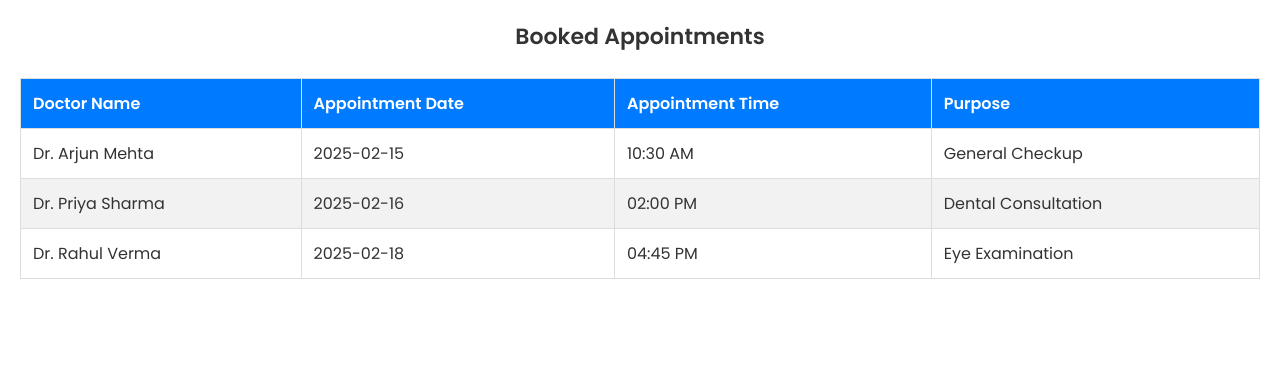
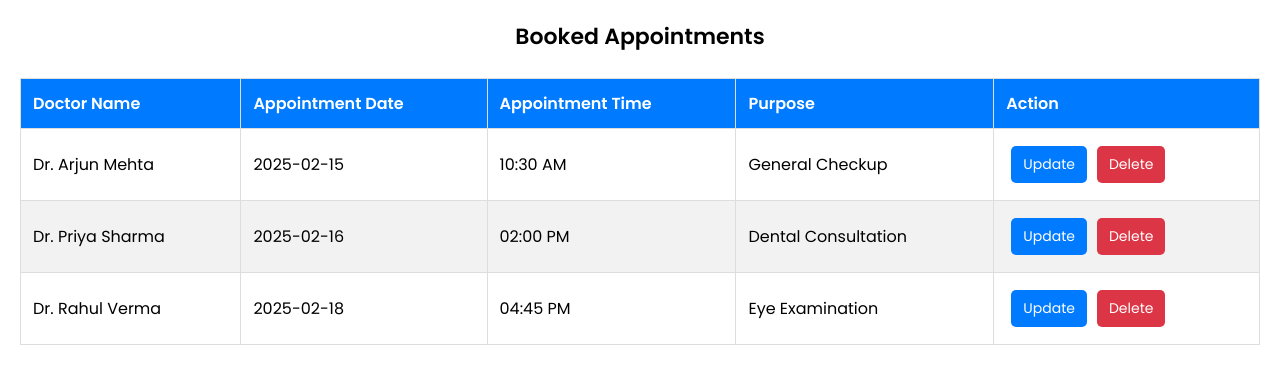
Before and after one commit to ganesh-dev01/Assignment, a Next.js app: page /cms/user/booked in a window 1280 px wide. Shown: the top 384 px of the page. Built offline with nearby package versions, Linux system fonts and the light colour scheme.

Commit message:
user design done

```diff
--- a/pages/cms/user/booked/index.tsx
+++ b/pages/cms/user/booked/index.tsx
@@ -1,9 +1,30 @@
+import { useContext, useState } from 'react';
 import ThemeContext from '@/Theme/Themestate';
-import { useContext } from 'react';
 import styles from '@/styles/user/booked.module.css';
 
 const BookedAppo: React.FC = () => {
   const theme_data = useContext(ThemeContext);
+
+  // State for modals
+  const [showUpdateModal, setShowUpdateModal] = useState(false);
+  const [showDeleteModal, setShowDeleteModal] = useState(false);
+  const [selectedAppointment, setSelectedAppointment] = useState<any>(null);
+
+  const appointments = [
+    { id: 1, doctor: "Dr. Arjun Mehta", date: "2025-02-15", time: "10:30 AM", purpose: "General Checkup" },
+    { id: 2, doctor: "Dr. Priya Sharma", date: "2025-02-16", time: "02:00 PM", purpose: "Dental Consultation" },
+    { id: 3, doctor: "Dr. Rahul Verma", date: "2025-02-18", time: "04:45 PM", purpose: "Eye Examination" },
+  ];
+
+  const handleUpdate = (appointment: any) => {
+    setSelectedAppointment(appointment);
+    setShowUpdateModal(true);
+  };
+
+  const handleDelete = (appointment: any) => {
+    setSelectedAppointment(appointment);
+    setShowDeleteModal(true);
+  };
 
   return (
     <div className={styles[`main_${theme_data?.theme}`]}>
@@ -16,30 +37,64 @@ const BookedAppo: React.FC = () => {
               <th>Appointment Date</th>
               <th>Appointment Time</th>
               <th>Purpose</th>
+              <th>Action</th>
             </tr>
           </thead>
           <tbody>
-            <tr>
-              <td>Dr. Arjun Mehta</td>
-              <td>2025-02-15</td>
-              <td>10:30 AM</td>
-              <td>General Checkup</td>
-            </tr>
-            <tr>
-              <td>Dr. Priya Sharma</td>
-              <td>2025-02-16</td>
-              <td>02:00 PM</td>
-              <td>Dental Consultation</td>
-            </tr>
-            <tr>
-              <td>Dr. Rahul Verma</td>
-              <td>2025-02-18</td>
-              <td>04:45 PM</td>
-              <td>Eye Examination</td>
-            </tr>
+            {appointments.map((appointment) => (
+              <tr key={appointment.id}>
+                <td>{appointment.doctor}</td>
+                <td>{appointment.date}</td>
+                <td>{appointment.time}</td>
+                <td>{appointment.purpose}</td>
+                <td>
+                  <button className={styles.updateButton} onClick={() => handleUpdate(appointment)}>Update</button>
+                  <button className={styles.deleteButton} onClick={() => handleDelete(appointment)}>Delete</button>
+                </td>
+              </tr>
+            ))}
           </tbody>
         </table>
       </div>
+
+      {/* Update Modal */}
+      {showUpdateModal && selectedAppointment && (
+        <div className={styles.modalOverlay}>
+          <div className={styles.modal}>
+            <h4>Update Appointment</h4>
+            <label>Doctor Name:</label>
+            <input type="text" defaultValue={selectedAppointment.doctor} />
+
+            <label>Appointment Date:</label>
+            <input type="date" defaultValue={selectedAppointment.date} />
+
+            <label>Appointment Time:</label>
+            <input type="time" defaultValue={selectedAppointment.time} />
+
+            <label>Purpose:</label>
+            <input type="text" defaultValue={selectedAppointment.purpose} />
+
+            <div className={styles.modalActions}>
+              <button className={styles.updateButton}>Update</button>
+              <button className={styles.closeButton} onClick={() => setShowUpdateModal(false)}>Cancel</button>
+            </div>
+          </div>
+        </div>
+      )}
+
+      {/* Delete Confirmation Modal */}
+      {showDeleteModal && selectedAppointment && (
+        <div className={styles.modalOverlay}>
+          <div className={styles.modal}>
+            <h4>Confirm Delete</h4>
+            <p>Are you sure you want to delete the appointment with <b>{selectedAppointment.doctor}</b>?</p>
+            <div className={styles.modalActions}>
+              <button className={styles.deleteButton}>Delete</button>
+              <button className={styles.closeButton} onClick={() => setShowDeleteModal(false)}>Cancel</button>
+            </div>
+          </div>
+        </div>
+      )}
     </div>
   );
 };
--- a/styles/user/booked.module.css
+++ b/styles/user/booked.module.css
@@ -1,4 +1,3 @@
-
 .main_dark, .main_light {
   width: 100%;
   height: 100%;
@@ -7,7 +6,6 @@
   overflow-y: auto;
 }
 
-
 .heading {
   font-size: 22px;
   font-weight: bold;
@@ -15,19 +13,16 @@
   margin-bottom: 15px;
 }
 
-
 .tableContainer {
   width: 100%;
   overflow-x: auto;
 }
-
 
 .appointmentTable {
   width: 100%;
   border-collapse: collapse;
   margin-top: 10px;
 }
-
 
 .appointmentTable thead {
   background-color: #007bff;
@@ -40,23 +35,107 @@
   border: 1px solid #ddd;
 }
 
-
 .appointmentTable tbody tr:nth-child(even) {
   background-color: #f2f2f2;
 }
 
+/* Action Buttons */
+.updateButton, .deleteButton {
+  padding: 8px 12px;
+  border: none;
+  cursor: pointer;
+  font-size: 14px;
+  margin: 5px;
+  border-radius: 5px;
+}
 
-.main_light {
-  background-color: #ffffff;
-  color: #333;
+.updateButton {
+  background-color: #007bff;
+  color: white;
 }
 
 
+.main_dark .updateButton, .main_dark .deleteButton {
+  background-color: #1e1e1e;
+  color: white;
+}
+
+.deleteButton {
+  background-color: #dc3545;
+  color: white;
+}
+
+.deleteButton:hover {
+  background-color: #c82333;
+}
+
+.updateButton:hover {
+  background-color: #007bff9d;
+}
+
+/* Modal Styles */
+.modalOverlay {
+  position: fixed;
+  top: 0;
+  left: 0;
+  width: 100%;
+  height: 100%;
+  background: rgba(0, 0, 0, 0.5);
+  display: flex;
+  justify-content: center;
+  align-items: center;
+}
+
+.modal {
+  background: white;
+  padding: 20px;
+  border-radius: 8px;
+  width: 300px;
+  box-shadow: 0px 0px 10px rgba(0, 0, 0, 0.2);
+  text-align: center;
+}
+
+.modal h4 {
+  margin-bottom: 15px;
+}
+
+.modal label {
+  display: block;
+  font-size: 14px;
+  margin: 5px 0;
+}
+
+.modal input {
+  width: 100%;
+  padding: 8px;
+  margin-bottom: 10px;
+  border: 1px solid #ccc;
+  border-radius: 5px;
+}
+
+.modalActions {
+  display: flex;
+  justify-content: space-between;
+}
+
+.closeButton {
+  padding: 8px 12px;
+  background-color: gray;
+  color: white;
+  border: none;
+  cursor: pointer;
+  border-radius: 5px;
+}
+
+.closeButton:hover {
+  background-color: darkgray;
+}
+
+/* Dark Mode */
 .main_dark {
   background-color: #1e1e1e;
   color: #ddd;
 }
-
 
 .main_dark .appointmentTable {
   background-color: #2a2a2a;
@@ -70,3 +149,14 @@
 .main_dark .appointmentTable tbody tr:nth-child(even) {
   background-color: #333;
 }
+
+.main_dark .modal {
+  background: #2a2a2a;
+  color: white;
+}
+
+.main_dark .modal input {
+  background: #333;
+  color: white;
+  border: 1px solid #555;
+}
```
